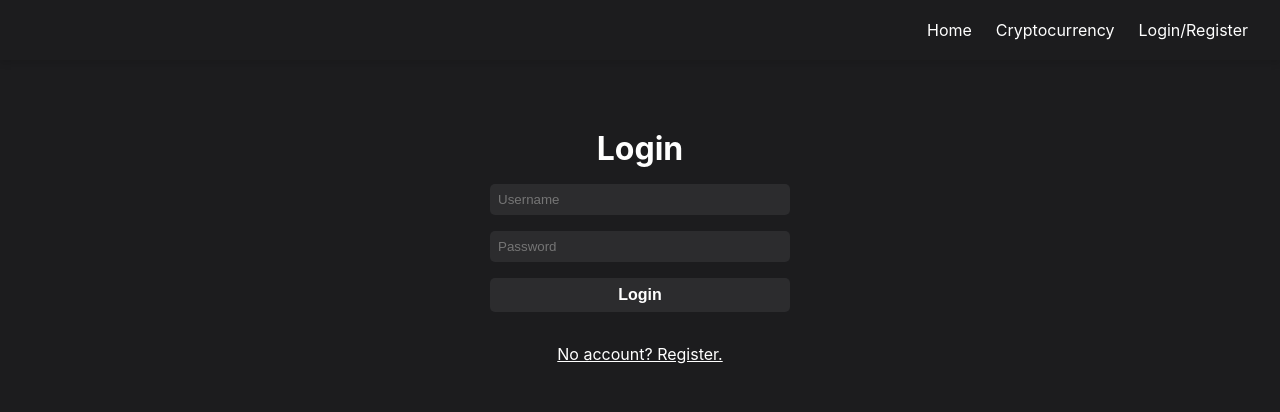
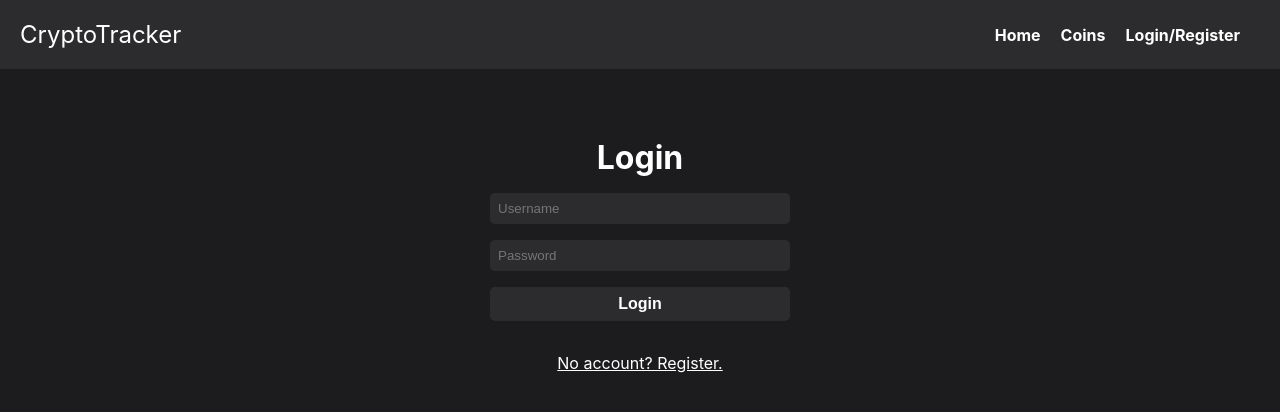
Before and after one commit to MaxDickinson1/StocksApp, a React (Create React App) app in the folder stock-crypto-app/: page /auth in a window 1280 px wide. Shown: the top 412 px of the page. Built offline with nearby package versions, Linux system fonts and the light colour scheme; no server answers.

Commit message:
added login indicator but not fully working and worked on css

```diff
--- a/stock-crypto-app/src/App.css
+++ b/stock-crypto-app/src/App.css
@@ -1,4 +1,10 @@
 /* App.css */
+
+:root {
+  --primary-color: #00d9ff;
+  --secondary-color: #1c1c1e;
+  --tertiary-color: #1c1c1e;
+}
 
 body {
   margin: 0;
@@ -7,7 +13,7 @@ body {
     sans-serif;
   -webkit-font-smoothing: antialiased;
   -moz-osx-font-smoothing: grayscale;
-  background-color: #1c1c1e;
+  background-color: var(--secondary-color);
   color: #ffffff;
 }
 
@@ -16,3 +22,31 @@ body {
   margin: 0 auto;
   padding: 1rem;
 }
+
+@media (max-width: 1200px) {
+  .container {
+    max-width: 960px;
+    padding: 1rem;
+  }
+}
+
+@media (max-width: 992px) {
+  .container {
+    max-width: 720px;
+    padding: 1rem;
+  }
+}
+
+@media (max-width: 768px) {
+  .container {
+    max-width: 540px;
+    padding: 1rem;
+  }
+}
+
+@media (max-width: 576px) {
+  .container {
+    max-width: 100%;
+    padding: 1rem;
+  }
+}
--- a/stock-crypto-app/src/components/Auth.css
+++ b/stock-crypto-app/src/components/Auth.css
@@ -51,3 +51,15 @@
     cursor: pointer;
     text-decoration: underline;
   }
+
+  @media only screen and (max-width: 768px) {
+    .auth-form {
+      max-width: 400px;
+    }
+  }
+
+  @media only screen and (max-width: 576px) {
+    .auth-form {
+      max-width: 300px;
+    }
+  }
--- a/stock-crypto-app/src/components/Auth.js
+++ b/stock-crypto-app/src/components/Auth.js
@@ -2,6 +2,7 @@ import React, { useState } from 'react';
 import axiosInstance from '../axiosInstance';
 import { useHistory } from 'react-router-dom';
 import jwt_decode from 'jwt-decode';
+import { useAuth } from '../contexts/AuthContext';
 import './Auth.css';
 
 const Auth = () => {
@@ -9,6 +10,7 @@ const Auth = () => {
   const [username, setUsername] = useState('');
   const [password, setPassword] = useState('');
   const history = useHistory();
+  const { setCurrentUser } = useAuth();
 
   const handleSubmit = async (e) => {
     e.preventDefault();
@@ -26,6 +28,9 @@ const Auth = () => {
         // Save token and user ID to local storage
         localStorage.setItem('token', token);
         localStorage.setItem('userId', userId);
+
+        // Update currentUser in AuthContext
+        setCurrentUser({ token });
 
         history.push('/');
       } else {
--- a/stock-crypto-app/src/components/CoinDetail.css
+++ b/stock-crypto-app/src/components/CoinDetail.css
@@ -37,6 +37,7 @@
   .coin-detail-description {
     max-width: 800px;
     text-align: left;
+    margin-bottom: 2rem;
   }
 
   .coin-detail-description h2 {
@@ -48,3 +49,31 @@
     font-size: 1rem;
     white-space: pre-wrap;
   }
+
+  @media only screen and (max-width: 768px) {
+    .coin-detail {
+      padding: 1rem;
+    }
+
+    .coin-detail-description {
+      max-width: 600px;
+    }
+  }
+
+  @media only screen and (max-width: 576px) {
+    .coin-detail {
+      padding: 0.5rem;
+    }
+
+    .coin-detail-description {
+      max-width: 400px;
+    }
+
+    .coin-detail-description h2 {
+      font-size: 1.2rem;
+    }
+
+    .coin-detail-description p {
+      font-size: 0.9rem;
+    }
+  }
--- a/stock-crypto-app/src/components/Cryptocurrency.css
+++ b/stock-crypto-app/src/components/Cryptocurrency.css
@@ -29,8 +29,7 @@ body {
 
   .coin-grid {
     display: grid;
-    grid-template-columns: repeat(5, 1fr);
-    grid-auto-rows: minmax(250px, auto);
+    grid-template-columns: repeat(auto-fill, minmax(250px, 1fr));
     grid-gap: 1rem;
     padding: 1rem;
     justify-content: center;
@@ -89,3 +88,56 @@ body {
     overflow: hidden;
     text-overflow: ellipsis;
   }
+
+  @media only screen and (max-width: 768px) {
+    .coin-grid {
+      grid-template-columns: repeat(auto-fill, minmax(200px, 1fr));
+    }
+
+    .coin-card-details {
+      padding: 0.5rem;
+    }
+
+    .coin-name {
+      font-size: 1rem;
+    }
+
+    .coin-symbol {
+      font-size: 0.8rem;
+    }
+
+    .coin-price {
+      font-size: 0.8rem;
+    }
+
+    .coin-description {
+      font-size: 0.7rem;
+    }
+  }
+
+  @media only screen and (max-width: 576px) {
+    .coin-grid {
+      grid-template-columns: repeat(auto-fill, minmax(150px, 1fr));
+      grid-gap: 0.5rem;
+    }
+
+    .coin-card-details {
+      padding: 0.3rem;
+    }
+
+    .coin-name {
+      font-size: 0.9rem;
+    }
+
+    .coin-symbol {
+      font-size: 0.7rem;
+    }
+
+    .coin-price {
+      font-size: 0.7rem;
+    }
+
+    .coin-description {
+      font-size: 0.6rem;
+    }
+  }
--- a/stock-crypto-app/src/components/HomePage.css
+++ b/stock-crypto-app/src/components/HomePage.css
@@ -28,13 +28,11 @@ body {
 
   .favorites-grid {
     display: grid;
-    grid-template-columns: repeat(5, 1fr);
-    grid-auto-rows: minmax(250px, auto);
+    grid-template-columns: repeat(auto-fill, minmax(250px, 1fr));
     grid-gap: 1rem;
     padding: 1rem;
     justify-content: center;
   }
-
 
   .favorite-card {
     background-color: #2c2c2e;
@@ -84,12 +82,12 @@ body {
 
   .delete-button {
     font-size: 0.8rem;
-    color: #a0a0a0;
+    color: #ffffff;
     white-space: nowrap;
     overflow: hidden;
     text-overflow: ellipsis;
     padding: 0.3rem 0.5rem;
-    background-color: #ff6b6b;
+    background-color: #00d9ff;
     border: none;
     border-radius: 5px;
     cursor: pointer;
@@ -99,5 +97,60 @@ body {
   }
 
   .delete-button:hover {
-    background-color: #ff9f9f;
+    background-color: #00d9ff;
   }
+
+  @media only screen and (max-width: 768px) {
+    .favorites-grid {
+      grid-template-columns: repeat(auto-fill, minmax(200px, 1fr));
+    }
+
+    .favorite-card-details {
+      padding: 0.5rem;
+    }
+
+    .favorite-name {
+      font-size: 1rem;
+    }
+
+    .favorite-symbol {
+      font-size: 0.8rem;
+    }
+
+    .favorite-price {
+      font-size: 0.8rem;
+    }
+
+    .delete-button {
+      font-size: 0.7rem;
+      padding: 0.2rem 0.3rem;
+    }
+  }
+
+  @media only screen and (max-width: 576px) {
+    .favorites-grid {
+      grid-template-columns: repeat(auto-fill, minmax(150px, 1fr));
+      grid-gap: 0.5rem;
+    }
+
+    .favorite-card-details {
+      padding: 0.3rem;
+    }
+
+    .favorite-name {
+      font-size: 0.9rem;
+    }
+
+    .favorite-symbol {
+      font-size:0.7rem;
+    }
+
+    .favorite-price {
+    font-size: 0.7rem;
+    }
+
+    .delete-button {
+    font-size: 0.6rem;
+    padding: 0.15rem 0.3rem;
+    }
+    }
--- a/stock-crypto-app/src/components/Homepage.js
+++ b/stock-crypto-app/src/components/Homepage.js
@@ -115,7 +115,7 @@ const Favorites = () => {
                   handleDelete(favorite._id);
                 }}
               >
-                Delete
+                Remove
               </button>
             </div>
           ))
--- a/stock-crypto-app/src/components/Navbar.css
+++ b/stock-crypto-app/src/components/Navbar.css
@@ -2,58 +2,81 @@
     display: flex;
     justify-content: space-between;
     align-items: center;
-    background-color: #1c1c1e;
-    padding: 0 2rem;
-    height: 60px;
-    box-shadow: 0 4px 6px rgba(0, 0, 0, 0.1);
+    background-color: #2c2c2e;
+    color: #fff;
+    padding: 20px;
   }
 
-  .logo-container {
-    display: flex;
-    align-items: center;
-    font-size: 1.5rem;
-    font-weight: bold;
-    color: #ffffff;
+  .navbar-brand a {
+    font-size: 24px;
+    color: #fff;
     text-decoration: none;
   }
 
-  .logo-container img {
-    width: 40px;
-    height: 40px;
-    margin-right: 0.5rem;
-  }
-
-  .nav-links {
-    display: flex;
-    list-style: none;
-  }
-
-  .nav-links li {
-    margin-left: 1.5rem;
-  }
-
-  .nav-links a {
-    font-size: 1rem;
-    color: #ffffff;
-    text-decoration: none;
-    transition: color 0.3s;
-  }
-
-  .nav-links a:hover {
-    color: #a0a0a0;
-  }
-
-  .nav-username {
-    color: #ffffff;
-    margin-right: 1rem;
+  .navbar-links {
     display: flex;
     align-items: center;
   }
 
-  .nav-signout-btn {
-    background-color: transparent;
+  .navbar-links a {
+    margin-right: 20px;
+    color: #fff;
+    text-decoration: none;
+    font-size: 16px;
+    font-weight: bold;
+    transition: all 0.3s ease-in-out;
+  }
+
+  .navbar-links a:hover {
+    color: #00d9ff;
+  }
+
+  .navbar-username {
+    margin-right: 20px;
+    font-size: 16px;
+    color: #fff;
+    font-weight: bold;
+  }
+
+  .navbar-logout {
+    background-color: #00d9ff;
+    color: #fff;
     border: none;
-    color: #ffffff;
+    padding: 10px 20px;
+    border-radius: 5px;
     cursor: pointer;
-    text-decoration: underline;
+    font-size: 16px;
+    font-weight: bold;
+    transition: all 0.3s ease-in-out;
   }
+
+  .navbar-logout:hover {
+    background-color: #e53935;
+  }
+
+  @media (max-width: 768px) {
+    .navbar {
+      flex-direction: column;
+      padding: 10px;
+    }
+
+    .navbar-links {
+      margin-top: 10px;
+    }
+
+    .navbar-links a {
+      margin-right: 10px;
+      margin-bottom: 10px;
+      font-size: 14px;
+    }
+
+    .navbar-username {
+      margin-right: 0;
+      margin-bottom: 10px;
+    }
+
+    .navbar-logout {
+      padding: 5px 10px;
+      font-size: 14px;
+    }
+  }
--- a/stock-crypto-app/src/components/Navbar.js
+++ b/stock-crypto-app/src/components/Navbar.js
@@ -1,26 +1,45 @@
 import React from 'react';
 import { Link } from 'react-router-dom';
+import jwt_decode from 'jwt-decode';
+import { useAuth } from '../contexts/AuthContext';
 import './Navbar.css';
 
+const Navbar = () => {
+  const { currentUser, setCurrentUser } = useAuth();
 
-const Navbar = () => {
+  const handleLogout = () => {
+    localStorage.removeItem('token');
+    localStorage.removeItem('userId');
+    setCurrentUser(null);
+  };
+
+  console.log('Current User:', currentUser);
+
+  let username;
+  if (currentUser) {
+    const decodedToken = jwt_decode(currentUser.token);
+    username = decodedToken.username;
+  }
+
   return (
     <nav className="navbar">
-      <div className="logo-container">
-
+      <div className="navbar-brand">
+        <Link to="/">CryptoTracker</Link>
       </div>
-      <ul className="nav-links">
-        <li>
-          <Link to="/">Home</Link>
-        </li>
-
-        <li>
-          <Link to="/cryptocurrency">Cryptocurrency</Link>
-        </li>
-        <li>
+      <div className="navbar-links">
+        <Link to="/">Home</Link>
+        <Link to="/cryptocurrency">Coins</Link>
+        {currentUser ? (
+          <>
+            <span className="navbar-username">{`Hello, ${username}`}</span>
+            <button className="navbar-logout" onClick={handleLogout}>
+              Logout
+            </button>
+          </>
+        ) : (
           <Link to="/auth">Login/Register</Link>
-        </li>
-      </ul>
+        )}
+      </div>
     </nav>
   );
 };
--- a/stock-crypto-app/src/contexts/AuthContext.js
+++ b/stock-crypto-app/src/contexts/AuthContext.js
@@ -1,7 +1,7 @@
 import React, { createContext, useState, useContext, useEffect } from 'react';
-import axiosInstance from '../axiosInstance';
+import jwt_decode from 'jwt-decode';
 
-const AuthContext = createContext();
+export const AuthContext = createContext();
 
 export const useAuth = () => {
   return useContext(AuthContext);
@@ -11,15 +11,12 @@ export const AuthProvider = ({ children }) => {
   const [currentUser, setCurrentUser] = useState(null);
 
   useEffect(() => {
-    const checkLoggedInStatus = async () => {
-      try {
-        const response = await axiosInstance.get('https://stark-chamber-73716.herokuapp.com/api/users/check-logged-in', { withCredentials: true });
-        setCurrentUser(response.data.currentUser);
-      } catch (error) {
-        console.error('Error fetching user:', error.message);
-      }
-    };
-    checkLoggedInStatus();
+    const token = localStorage.getItem('token');
+
+    if (token) {
+      const decodedToken = jwt_decode(token);
+      setCurrentUser({ token, username: decodedToken.username });
+    }
   }, []);
 
   const value = {
```
